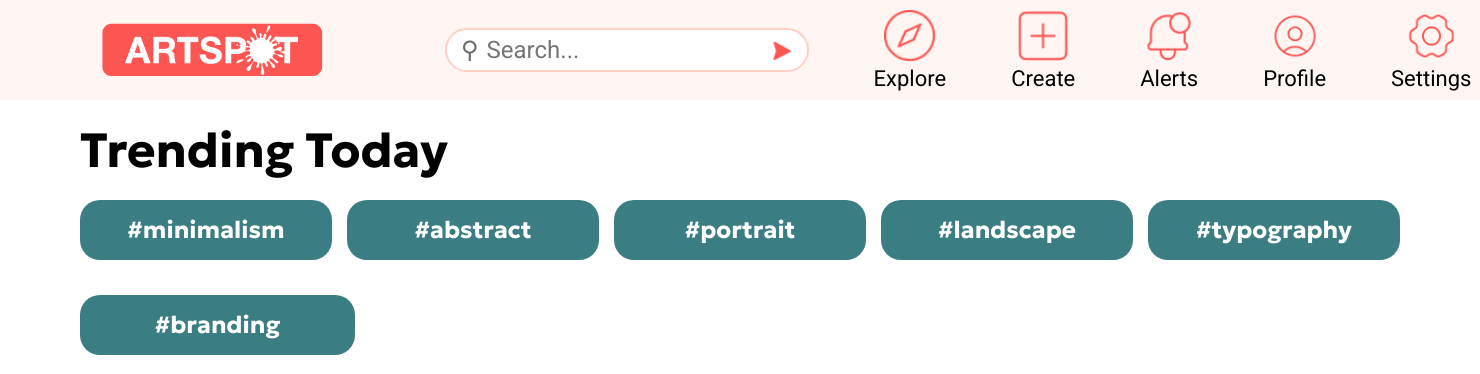
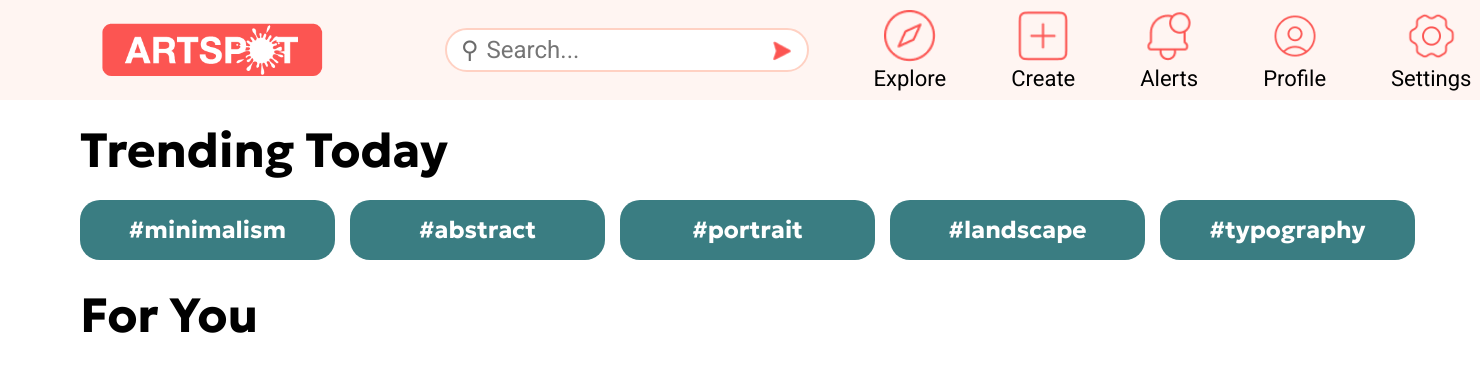
Before and after one commit to lak93728/art114, a PHP site: page /feed.html in a window 1480 px wide. Shown: the top 374 px of the page. Run offline with PHP 8.4, Linux system fonts and the light colour scheme.

Commit message:
new code

```diff
--- a/project2/feed.html
+++ b/project2/feed.html
@@ -62,8 +62,6 @@
         <button class="tag-btn">#landscape</button>
         <button class="tag-btn">#typography</button>
       </div>
-      <div class="tag-row">
-        <button class="tag-btn">#branding</button>
       </div>
     </div>
   </div>
--- a/project2/style.css
+++ b/project2/style.css
@@ -235,6 +235,7 @@ body.feed-page {
 .feed-content {
   margin-top: 20px;
   padding: 0 30px;
+  margin-right: 50px;
 }
 
 .trending-title {
@@ -244,12 +245,16 @@ body.feed-page {
   color: #000000;
   margin-bottom: 20px;
   margin-left: 50px;
+  margin-right: 50px;
 }
 
 .tag-buttons {
   display: flex;
   flex-direction: column;
   gap: 15px;
+  margin-right: 50px;
+  margin-left: 50px;
+
 
 }
 
@@ -257,9 +262,7 @@ body.feed-page {
   display: flex;
   flex-direction: row;
   gap: 15px;
-  margin-left: 50px;
-  margin-right: 50px;
-  margin-bottom: 20px;
+  margin-bottom: 5px;
 }
 
 .tag-btn {
@@ -270,7 +273,7 @@ body.feed-page {
   font-weight: 600;
   border: none;
   border-radius: 20px;
-  width: 275px;
+  width: 255px;
   height: 60px;
   cursor: pointer;
   display: flex;
@@ -278,6 +281,7 @@ body.feed-page {
   justify-content: center;
   white-space: nowrap;
   padding: 20px 24px;
+  flex-shrink: 0;
 }
 
 .for-you-title {
@@ -287,7 +291,7 @@ font-family: 'Geologica', sans-serif;
   color: #000000;
   margin-bottom: 20px;
   margin-left: 80px;
-  margin-top: 40px;
+  margin-top: 20px;
 
 }
 
@@ -358,35 +362,31 @@ font-family: 'Geologica', sans-serif;
 
 .artist {
   display: flex;
-  align-items: flex-start;
+  align-items: center;  /* CHANGED from flex-start to center - vertically centers items */
   gap: 6px;
   align-self: flex-end;
   margin-right: 40px;
+  margin-top: -15px;
 }
 
 .artist-icon {
   width: 25px !important;
   height: 25px !important;
-
   min-width: 25px !important;
   min-height: 25px !important;
   max-width: 25px !important;
   max-height: 25px !important;
-
   border-radius: 50% !important;
   object-fit: cover !important;
-
   display: block !important;
-  flex: 0 0 15px !important;
-
+  flex: 0 0 25px !important;  /* CHANGED from 15px to 25px */
 }
-
 
 .artist span {
   font-family: 'Roboto', sans-serif;
   font-size: 20px;
   color: #000;
-  line-height: 0.5;
+  line-height: 1.2;  /* CHANGED from 0.5 to 1.2 - was squishing the text */
 }
 
 
@@ -395,12 +395,14 @@ font-family: 'Geologica', sans-serif;
   background-color: #FC5552;
   color: #fff;
   font-family: 'Geologica', sans-serif;
-  font-size: 24px;
+  font-size: 24px;  /* INCREASED from 28px */
   border: none;
-  border-radius: 6px;
-  padding: 6px 12px;
+  border-radius: 10px;  /* INCREASED from 8px */
+  padding: 15px 30px;  /* INCREASED from 10px 20px - makes button physically bigger */
   cursor: pointer;
+  font-weight: 600;  /* ADD THIS - makes text bolder/more visible */
 }
+
 
 /* ===== RESPONSIVE ===== */
 @media (max-width: 768px) {
```
